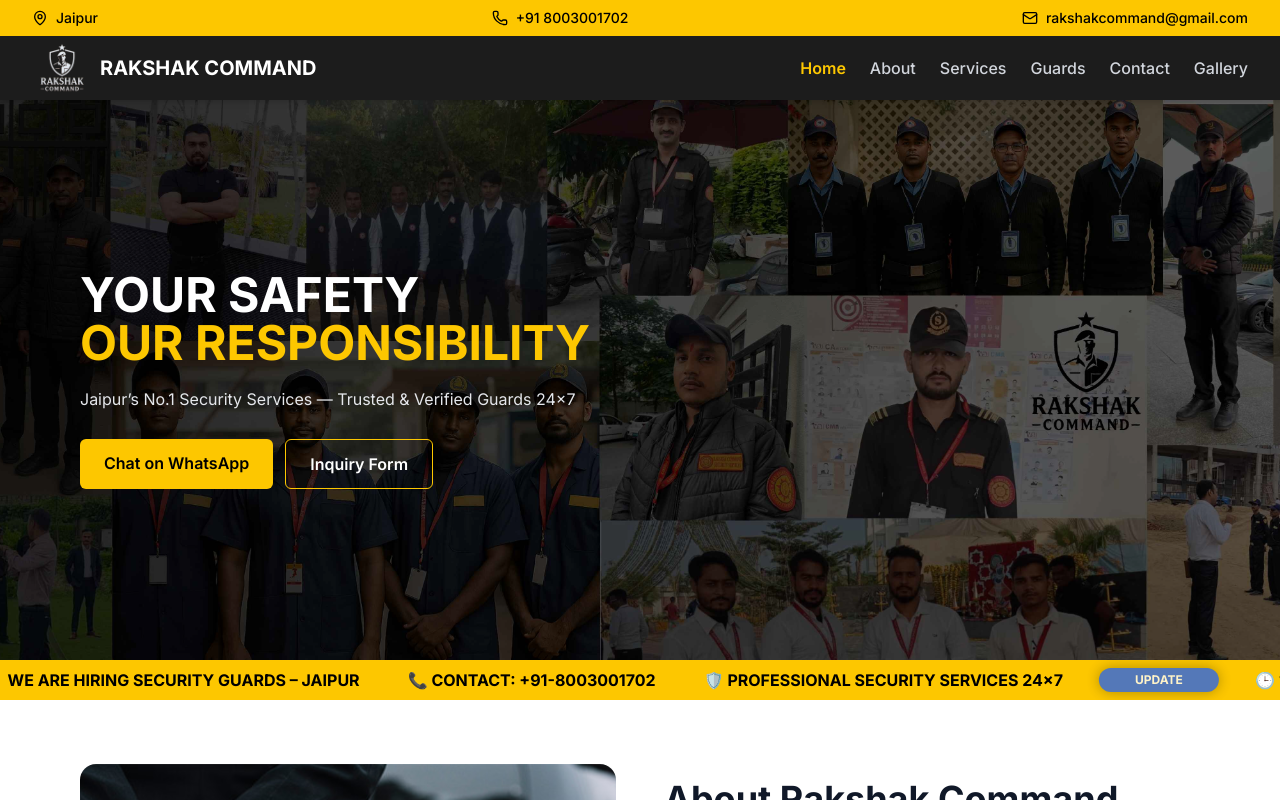
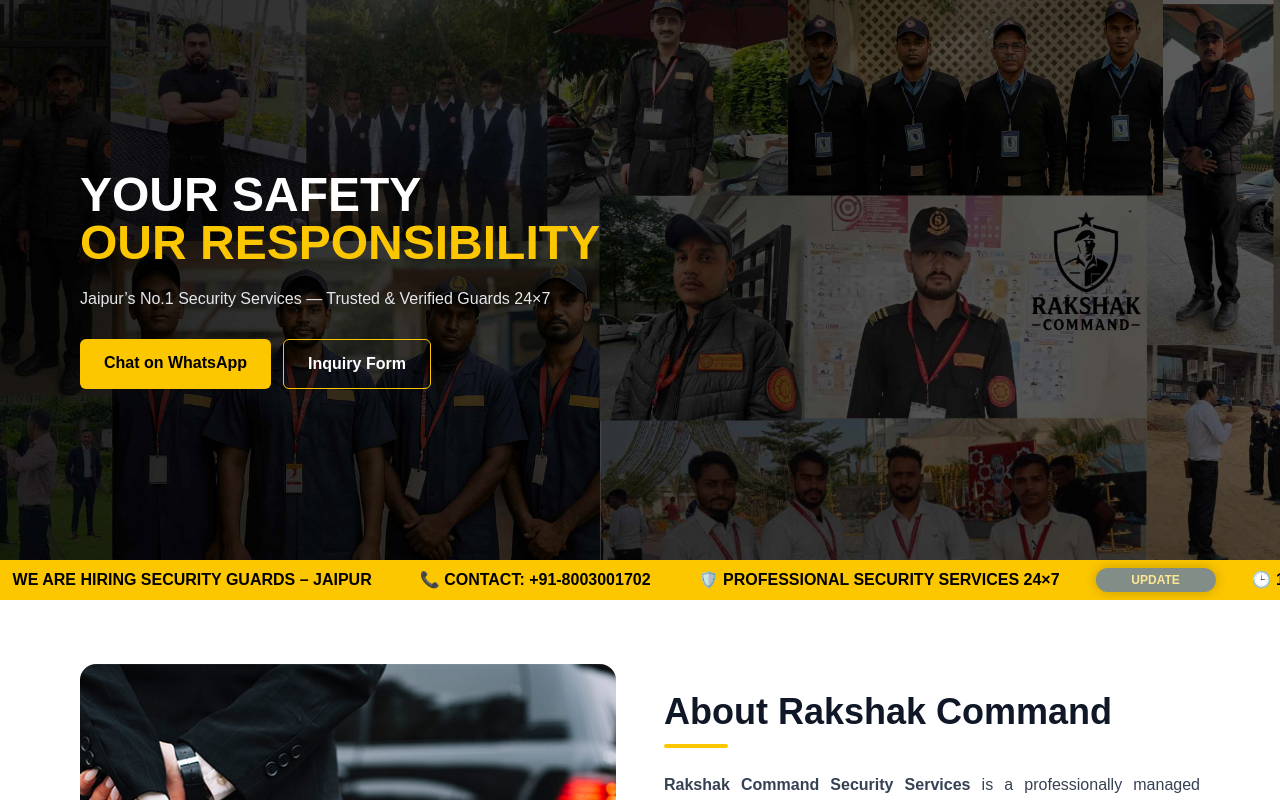
Before and after one commit to himanshijangid/rakshak-command-next, a Next.js app: page / in a window 1280 px wide. Shown: the top 800 px of the page. Built offline with nearby package versions, Linux system fonts and the light colour scheme.

Commit message:
schema add

```diff
--- a/src/app/layout.js
+++ b/src/app/layout.js
@@ -1,108 +1,58 @@
 import "./globals.css";
-import { Inter } from "next/font/google";
-import Header from "@/components/Header";
-import Footer from "@/components/Footer";
-
-const inter = Inter({
-  subsets: ["latin"],
-  weight: ["300", "400", "500", "600", "700"],
-  display: "swap",
-});
 
 export const metadata = {
-  title: {
-    default:
-      "Rakshak Command Security Services | Security Guard Services in Jaipur",
-    template: "Rakshak Command Security Services | %s",
-  },
-
+  title: "Rakshak Command Security Services | Jaipur",
   description:
-    "Rakshak Command Security Services provides trained, verified and disciplined security guards in Jaipur for homes, offices, industries, events and VIP security. 24×7 protection by ex-servicemen.",
-
-  keywords: [
-    "security services Jaipur",
-    "security guards in Jaipur",
-    "Rakshak Command",
-    "home security Jaipur",
-    "industrial security Jaipur",
-    "event security guards",
-    "VIP security services Jaipur",
-  ],
-
-  metadataBase: new URL("https://www.rakshakcommand.in"),
-
-  alternates: {
-    canonical: "https://www.rakshakcommand.in",
-  },
-
-  openGraph: {
-    title: "Rakshak Command Security Services",
-    description:
-      "Trusted & verified security guards in Jaipur. Residential, industrial, event & VIP security services.",
-    url: "https://www.rakshakcommand.in",
-    siteName: "Rakshak Command",
-    images: [
-      {
-        url: "/images/og-image.jpg",
-        width: 1200,
-        height: 630,
-        alt: "Rakshak Command Security Services",
-      },
-    ],
-    locale: "en_IN",
-    type: "website",
-  },
-
-  twitter: {
-    card: "summary_large_image",
-    title: "Rakshak Command Security Services",
-    description:
-      "Professional security guards in Jaipur for homes, businesses, events & VIPs.",
-    images: ["/images/og-image.jpg"],
-  },
+    "Rakshak Command Security Services provides professional security guard services in Jaipur for residential, commercial and industrial protection.",
 };
 
 export default function RootLayout({ children }) {
   return (
     <html lang="en">
       <head>
-        {/* ✅ Local Business Schema */}
+        {/* ✅ Business Schema */}
         <script
           type="application/ld+json"
           dangerouslySetInnerHTML={{
-            __html: JSON.stringify({
-              "@context": "https://schema.org",
-              "@type": "SecurityService",
-              name: "Rakshak Command Security Services",
-              url: "https://www.rakshakcommand.in",
-              logo: "https://www.rakshakcommand.in/images/logo.png",
-              image: "https://www.rakshakcommand.in/images/og-image.jpg",
-              telephone: "+91-8003001702",
-              address: {
-                "@type": "PostalAddress",
-                streetAddress:
-                  "Plot No. 1,2  Narayan Dham 3rd, Rani Colony, Niwaru Road Jhotwara",
-                addressLocality: "Jaipur",
-                addressRegion: "Rajasthan",
-                postalCode: "302012",
-                addressCountry: "IN",
-              },
-              areaServed: "Jaipur",
-              priceRange: "₹₹",
-              sameAs: [
-                "https://www.instagram.com/",
-                "https://www.facebook.com/",
-              ],
-            }),
+            __html: `
+{
+  "@context": "https://schema.org",
+  "@type": ["LocalBusiness", "Organization"],
+  "name": "Rakshak Command Security Services",
+  "url": "https://www.rakshakcommand.in",
+  "logo": "https://www.rakshakcommand.in/images/logo.png",
+  "image": "https://www.rakshakcommand.in/images/og-image.jpg",
+  "telephone": "+91-8003001702",
+  "priceRange": "₹₹",
+  "address": {
+    "@type": "PostalAddress",
+    "streetAddress": "Plot No. 1,2 Narayan Dham 3rd, Rani Colony, Niwaru Road Jhotwara",
+    "addressLocality": "Jaipur",
+    "addressRegion": "Rajasthan",
+    "postalCode": "302012",
+    "addressCountry": "IN"
+  },
+  "areaServed": {
+    "@type": "City",
+    "name": "Jaipur"
+  },
+  "geo": {
+    "@type": "GeoCoordinates",
+    "latitude": "26.9124",
+    "longitude": "75.7873"
+  },
+  "sameAs": [
+    "https://www.facebook.com/profile.php?id=61576295347312",
+    "https://www.instagram.com/rakshakcommand/",
+    "https://www.youtube.com/@RakshakCommandSecurityServices"
+  ]
+}
+`
           }}
         />
       </head>
 
-      <body className={inter.className}>
-        <Header />
-        {children}
-        <Footer />
-      </body>
+      <body>{children}</body>
     </html>
   );
 }
```
